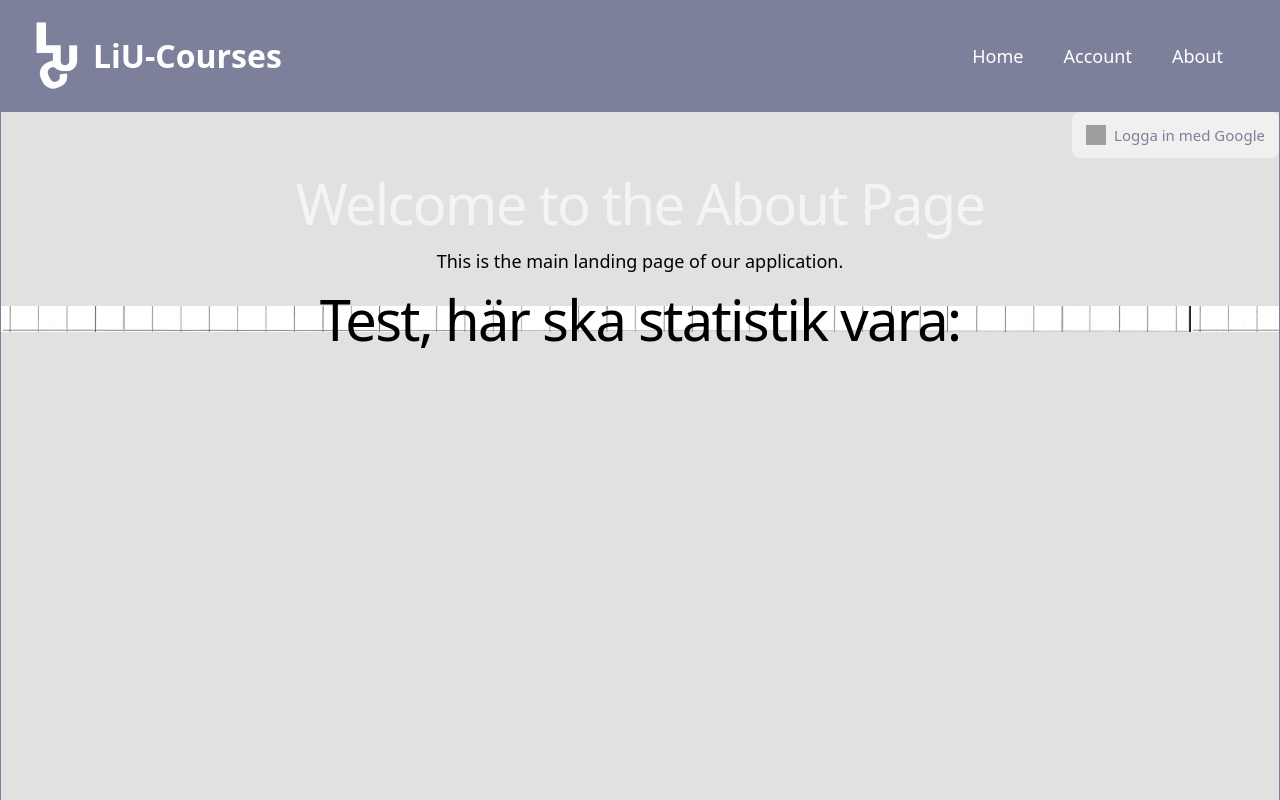
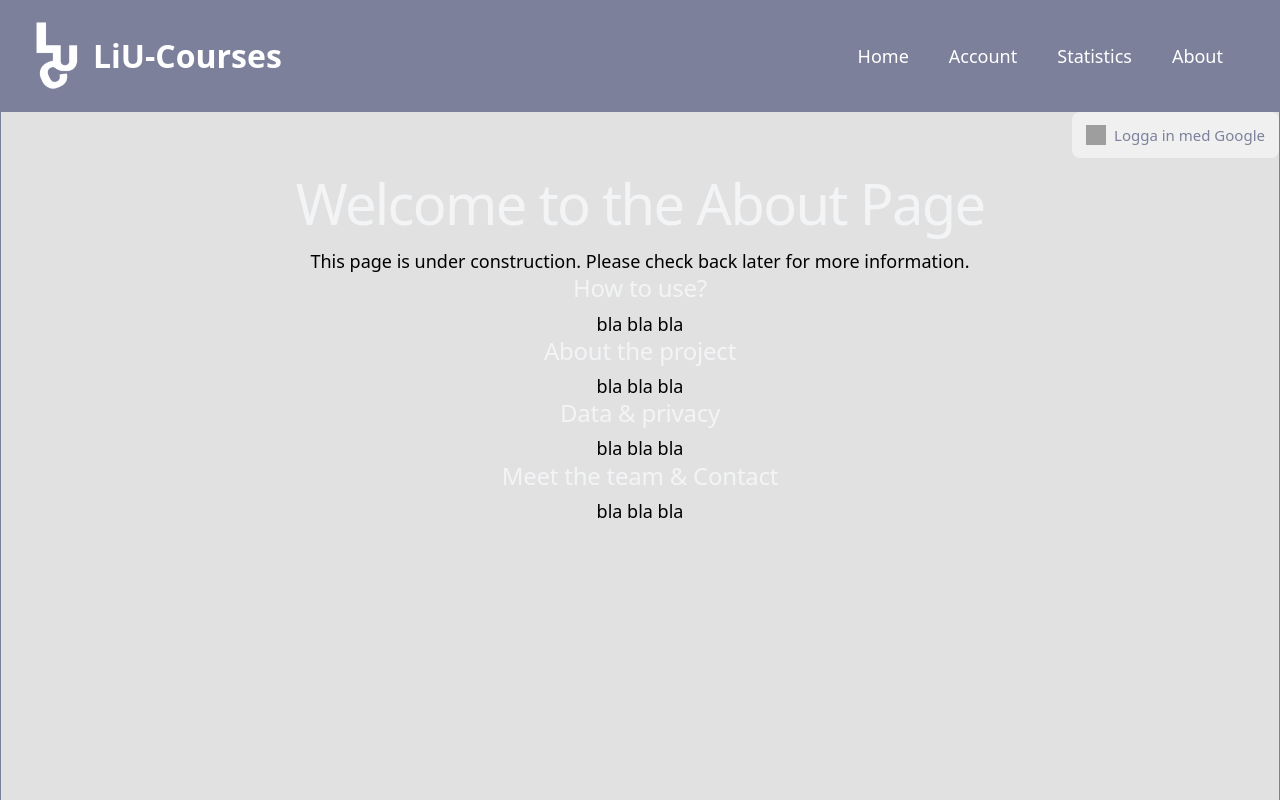
Before and after one commit to De99103/tddd27, a React (Vite) app in the folder tddd27-project/: page /about in a window 1280 px wide. Built offline with nearby package versions, Linux system fonts and the light colour scheme; no server answers; grey boxes are pictures that could not be loaded.

Commit message:
rename page about -> Statistics and adding about page

```diff
--- a/tddd27-project/src/App.jsx
+++ b/tddd27-project/src/App.jsx
@@ -6,6 +6,7 @@ import Login from "./components/common/login/Login";
 
 import Home from "./pages/Home";
 import About from "./pages/About";
+import Statistics from "./pages/Statistics";
 import Account from "./pages/Account";
 
 function App() {
@@ -17,6 +18,7 @@ function App() {
                 <Routes>
                     <Route path="/" element={<Home />} />
                     <Route path="/about" element={<About />} />
+                    <Route path="/statistics" element={<Statistics />} />
                     <Route path="/account" element={<Account />} />
                 </Routes>
 
--- a/tddd27-project/src/components/common/header/Header.jsx
+++ b/tddd27-project/src/components/common/header/Header.jsx
@@ -25,6 +25,9 @@ function Header() {
                     </a>
                     <a href="/account" className="navbar-link">
                         Account
+                    </a>
+                    <a href="/statistics" className="navbar-link">
+                        Statistics
                     </a>
                     <a href="/about" className="navbar-link">
                         About
--- a/tddd27-project/src/pages/About.jsx
+++ b/tddd27-project/src/pages/About.jsx
@@ -5,8 +5,19 @@ function About() {
         <div>
             <Login />
             <h1>Welcome to the About Page</h1>
-            <p>This is the main landing page of our application.</p>
-            <Stats_Window />
+            <p>This page is under construction. Please check back later for more information.</p>
+            <h2> How to use? </h2>
+            <p> bla bla bla</p>
+
+            <h2>About the project </h2>
+            <p> bla bla bla</p>
+
+            <h2>Data & privacy</h2>
+            <p> bla bla bla</p>
+
+            <h2>Meet the team & Contact </h2>
+            <p> bla bla bla</p>
+
         </div>
     );
 }
--- a/tddd27-project/src/pages/Home.jsx
+++ b/tddd27-project/src/pages/Home.jsx
@@ -7,7 +7,7 @@ function Home() {
 
             <h1>Home page</h1>
             <p>
-                Work in progress <progress value="35" max="100"></progress>{" "}
+                Work in progress <progress value="45" max="100"></progress>{" "}
             </p>
             <Popup />
         </>
--- /dev/null
+++ b/tddd27-project/src/pages/Statistics.jsx
@@ -0,0 +1,14 @@
+import { Course, Login, Stats_Window } from "../components/common";
+
+function Statistics() {
+    return (
+        <div>
+            <Login />
+            <h1>Welcome to the statistics Page</h1>
+            <p>This is the main landing page of our application.</p>
+            <Stats_Window />
+        </div>
+    );
+}
+
+export default Statistics;
```
Also changed, not shown: tddd27-project/src/pages/EducationForm.jsx (deleted, +0 -54 lines).
